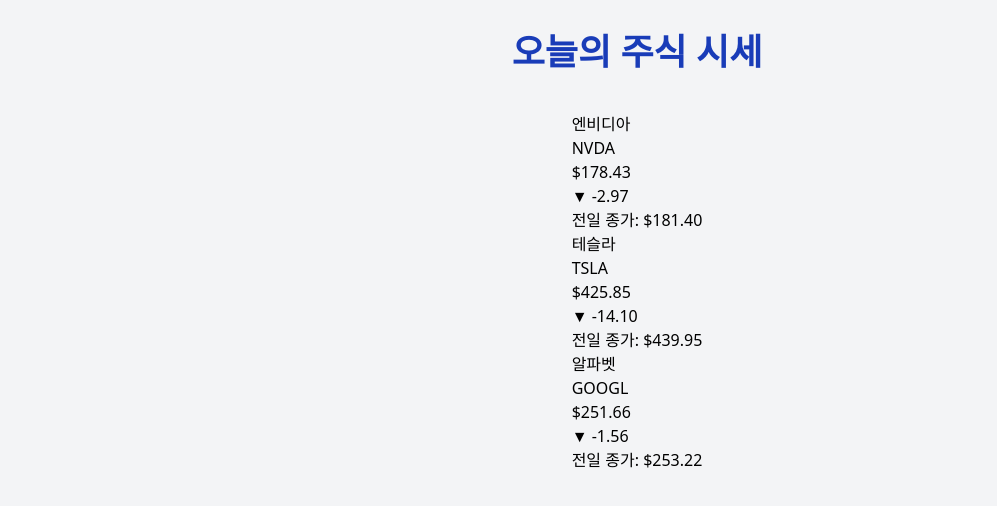
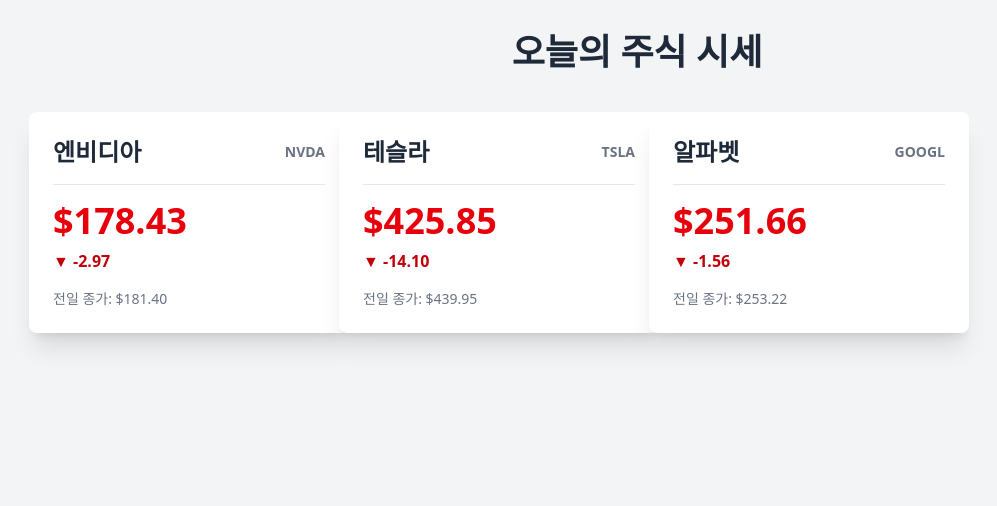
Before and after one commit to limkskr/w04-stock-list, a React (Vite) app: page / in a window 1280 px wide. Shown: the top 506 px of the page, without its empty margins (3-1000 px from the left). Built offline with nearby package versions, Linux system fonts and the light colour scheme.

Commit message:
💄Tailwind

```diff
--- a/src/App.jsx
+++ b/src/App.jsx
@@ -11,8 +11,8 @@
 function App() {
   return (
     <div className='bg-gray-100 min-h-screen p-8 flex flex-col items-center'>
-      <h1 className="text-4xl font-bold text-blue-800 mb-10">오늘의 주식 시세</h1>
-      <div className="gird grid-cols-1 gap-6">
+      <h1 className="text-4xl font-bold text-gray-800 mb-10">오늘의 주식 시세</h1>
+      <div className="grid grid-cols-1 sm:grid-cols-2 lg:grid-cols-3 xl:grid-cols-4 gap-6 w-full max-w-7xl">
         {
           stocks.map(stock => (
             <TickerCard
--- a/src/TickerCard.jsx
+++ b/src/TickerCard.jsx
@@ -5,22 +5,22 @@
   const isPositive = priceChange >= 0
 
   return (
-    <div>
-      <div>
-        <h2>{name}</h2>
-        <div>{ticker}</div>
+    <div className="bg-white rounded-lg shadow-xl p-6 w-80 transform transition duration-500 hover:scale-105">
+      <div  className="flex justify-between items-center mb-4">
+        <h2 className="text-2xl font-bold text-gray-800">{name}</h2>
+        <div className="text-sm font-semibold text-gray-500">{ticker}</div>
       </div>
-      <div></div>
+      <div className="border-b border-gray-200 mb-4"></div>
 
-      <div>
+      <div className={`text-4xl font-extrabold mb-2 ${isPositive ? 'text-green-600' : 'text-red-600'}`}>
         ${currentPrice.toFixed(2)}
       </div>
 
-      <div>
-        {isPositive ? '▲' : '▼'} {priceChange.toFixed(2)}
+      <div className={`text-base font-semibold ${isPositive ? 'text-green-700' : 'text-red-700'}`}>
+          {isPositive ? '▲' : '▼'} {priceChange.toFixed(2)}
       </div>
 
-      <div>
+      <div className="mt-4 text-sm text-gray-500">
         전일 종가: ${previousClose.toFixed(2)}
       </div>
     </div>
```
